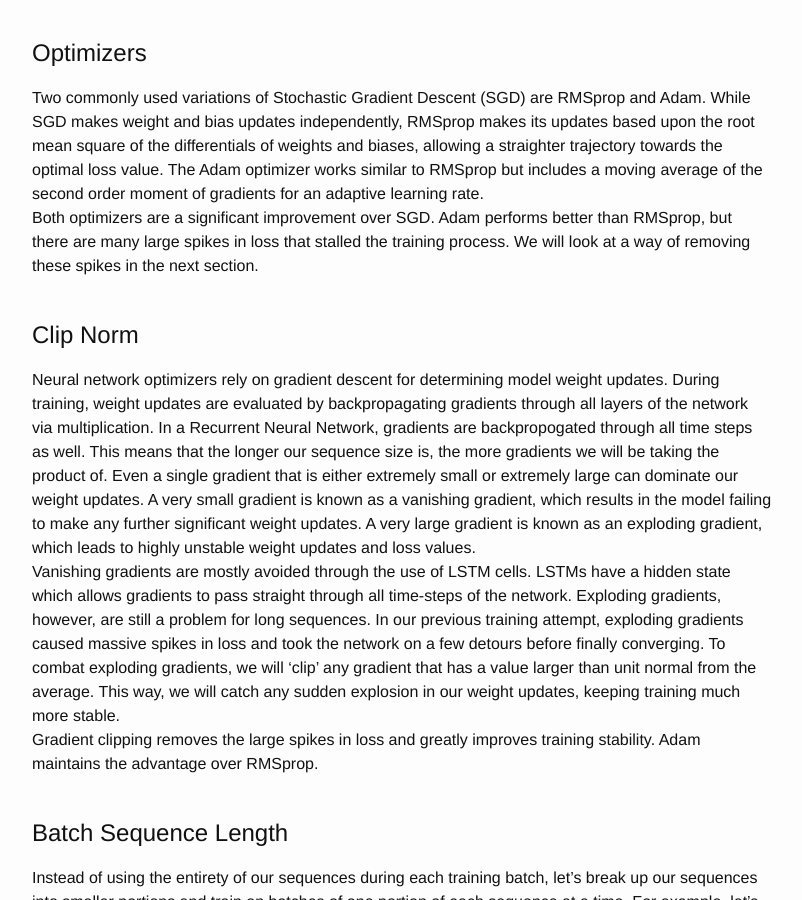
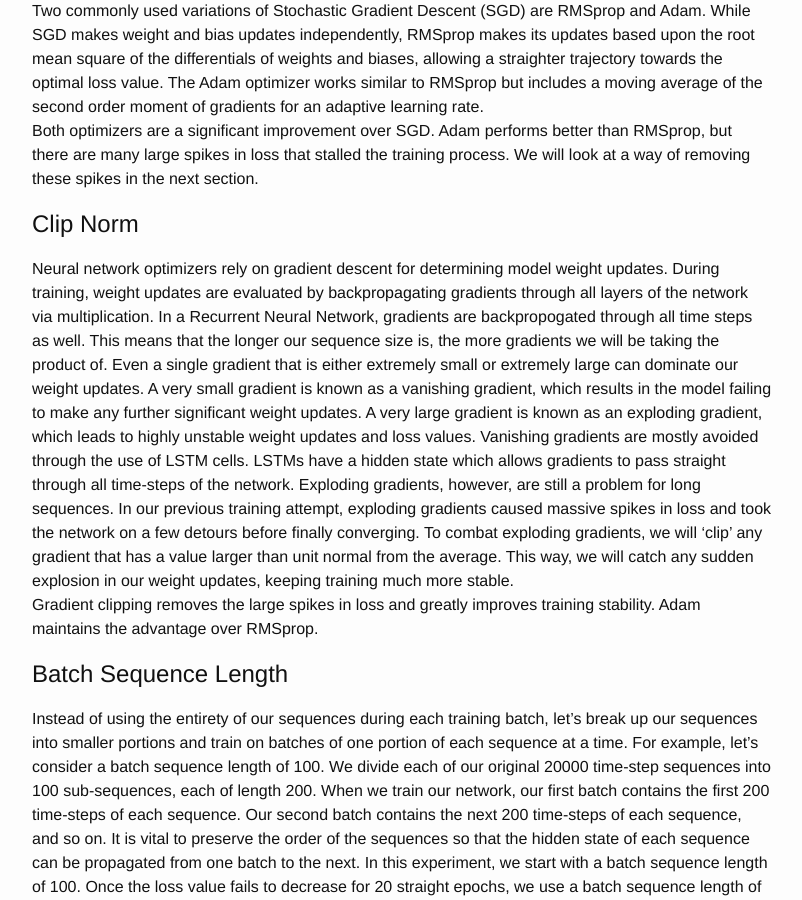
Before and after one commit to emuccino/emuccino.github.io, a Jekyll site: the page built from _posts/2019-02-11-training-recurrent-neural-networks-on-long-sequences.markdown, in a window 1280 px wide and 900 px high, scrolled down 1299 px. Shown: the whole window, without its empty margins (238-1040 px from the left). Built offline with Jekyll 4.4.1, drawn with Linux system fonts in a browser that asks for light colours; nearby versions of some CDN libraries.

Commit message:
Update 2019-02-11-training-recurrent-neural-networks-on-long-sequences.markdown

```diff
--- a/_posts/2019-02-11-training-recurrent-neural-networks-on-long-sequences.markdown
+++ b/_posts/2019-02-11-training-recurrent-neural-networks-on-long-sequences.markdown
@@ -9,27 +9,17 @@
     <body>
         <p>
     Deep Recurrent Neural Networks (RNN) are a type of Artificial Neural Network that takes the networks previous hidden state as part of its input, effectively allowing the network to have a memory. This makes RNNs useful for modeling sequential or time-series data such as stock prices. However, training RNNs on sequences greater than a few hundred time steps can be difficult. In this post, we will explore three tools that can allow for more efficient training of RNN models with long sequences: Optimizers, Gradient Clipping, and Batch Sequence Length.</p>
-      <h1>Creating Our Training Data</h1>
-        <p>
-    For the purposes of this post, the training data used is not particularly important since we are solely looking at methods for improving model fitting on training data. That being said, I will present the method purposed for generating the data used in the following experiments.<br>
-
-Non-stationary, single-valued data can be generated by adding together two sinusoidal waves with fixed frequency and stochastically varying amplitudes. The amplitudes are determined by the Cartesian coordinates of a unit vector, tracing a unit circle with slow, random changes of angle theta around the origin. Gaussian noise with variance 0.01 is added to the generated data and a bias of 100 is added to make all values positive.<br>
-</p><br>
-<p>The generated data will be treated as if it were Price data for a commodity that we can buy or sell. Our model will learn to output the future returns of buying or selling the commodity at each time-step. The training data outputs are calculated using Bellman’s Q-Value equation as discussed by Gayatri Vadali in her post Q Matrix Update to train Deep Recurrent Q Networks More Effectively.<br>15 sequences, each with a length of 20000 time-steps, were generated to be trained on the RNN network. The model will have to learn the underlying constituent modes that make up the data and learn to detect which mode has the dominant amplitude at each given time-step in order to to predict future values.</p>
+<h1>Creating Our Training Data</h1>
+<p>For the purposes of this post, the training data used is not particularly important since we are solely looking at methods for improving model fitting on training data. That being said, I will present the method purposed for generating the data used in the following experiments.<br>Non-stationary, single-valued data can be generated by adding together two sinusoidal waves with fixed frequency and stochastically varying amplitudes. The amplitudes are determined by the Cartesian coordinates of a unit vector, tracing a unit circle with slow, random changes of angle theta around the origin. Gaussian noise with variance 0.01 is added to the generated data and a bias of 100 is added to make all values positive.<br>The generated data will be treated as if it were Price data for a commodity that we can buy or sell. Our model will learn to output the future returns of buying or selling the commodity at each time-step. The training data outputs are calculated using Bellman’s Q-Value equation as discussed by Gayatri Vadali in her post Q Matrix Update to train Deep Recurrent Q Networks More Effectively.<br>15 sequences, each with a length of 20000 time-steps, were generated to be trained on the RNN network. The model will have to learn the underlying constituent modes that make up the data and learn to detect which mode has the dominant amplitude at each given time-step in order to to predict future values.</p>
 <h1>Model</h1>
 <p>We will use Long-short Term Memory Cells (LSTM) as the RNN layers in our model. The network architecture consists of two feed-forward layers followed by two LSTM layers. Since regularization is typically used during training, we will include random noise layers between each Dense and LSTM layer for regularization. The input data to our model is the change in value from the previous 128 time steps, giving us 128 individual input features. Here is the model summary in Keras:</p>
-<br>
 <h1>Training</h1>
 <p>As a baseline, the model is trained using Stochastic Gradient Descent with a learning rate of 0.01. Our training batch consists of all 15 sequences together. Keras requires that all sequences in a batch are of identical length. In this case, all sequences are 20000 time-steps. If we had varying sequence length, we would need to zero pad our data so that it could fit into a numpy array, as required by Keras.<br>Lets see how we can improve training. We will explore three areas: Optimizers, Gradient Clipping, and Batch Sequence Length.</p>
-<br>
 <h1>Optimizers</h1>
 <p>Two commonly used variations of Stochastic Gradient Descent (SGD) are RMSprop and Adam. While SGD makes weight and bias updates independently, RMSprop makes its updates based upon the root mean square of the differentials of weights and biases, allowing a straighter trajectory towards the optimal loss value. The Adam optimizer works similar to RMSprop but includes a moving average of the second order moment of gradients for an adaptive learning rate.<br>Both optimizers are a significant improvement over SGD. Adam performs better than RMSprop, but there are many large spikes in loss that stalled the training process. We will look at a way of removing these spikes in the next section.</p>
-<br>
 <h1>Clip Norm</h1>
 <p>Neural network optimizers rely on gradient descent for determining model weight updates. During training, weight updates are evaluated by backpropagating gradients through all layers of the network via multiplication. In a Recurrent Neural Network, gradients are backpropogated through all time steps as well. This means that the longer our sequence size is, the more gradients we will be taking the product of. Even a single gradient that is either extremely small or extremely large can dominate our weight updates. A very small gradient is known as a vanishing gradient, which results in the model failing to make any further significant weight updates. A very large gradient is known as an exploding gradient, which leads to highly unstable weight updates and loss values.
-<br>
 Vanishing gradients are mostly avoided through the use of LSTM cells. LSTMs have a hidden state which allows gradients to pass straight through all time-steps of the network. Exploding gradients, however, are still a problem for long sequences. In our previous training attempt, exploding gradients caused massive spikes in loss and took the network on a few detours before finally converging. To combat exploding gradients, we will ‘clip’ any gradient that has a value larger than unit normal from the average. This way, we will catch any sudden explosion in our weight updates, keeping training much more stable.<br>Gradient clipping removes the large spikes in loss and greatly improves training stability. Adam maintains the advantage over RMSprop.</p>
-<br>
 <h1>Batch Sequence Length</h1>
 <p>Instead of using the entirety of our sequences during each training batch, let’s break up our sequences into smaller portions and train on batches of one portion of each sequence at a time. For example, let’s consider a batch sequence length of 100. We divide each of our original 20000 time-step sequences into 100 sub-sequences, each of length 200. When we train our network, our first batch contains the first 200 time-steps of each sequence. Our second batch contains the next 200 time-steps of each sequence, and so on. It is vital to preserve the order of the sequences so that the hidden state of each sequence can be propagated from one batch to the next. In this experiment, we start with a batch sequence length of 100. Once the loss value fails to decrease for 20 straight epochs, we use a batch sequence length of 50, then 10, 2, and finally back to 1, the full sequence. For testing this method, we revert back to the Stochastic Gradient Descent Optimizer with no gradient clipping in order to compare against our original benchmark.<br>Training on smaller sequences provides a significant initial speed up in loss reduction. Now let’s try using smaller batch sequence lengths in conjunction with Adam optimizer and gradient clipping.<br>This combination of methods results in the most efficient model fitting that we have explored.</p>
 <h1>Conclusion</h1>
```
